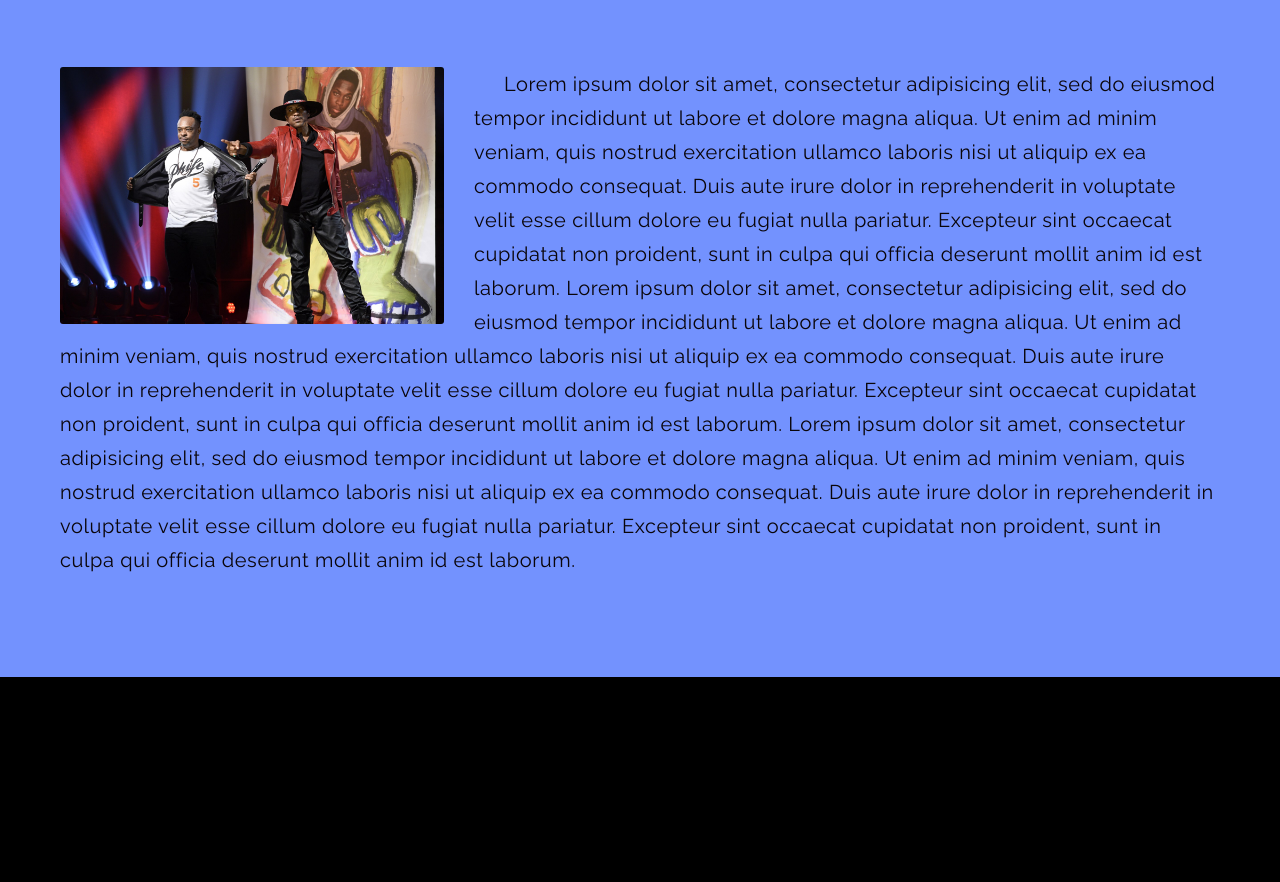
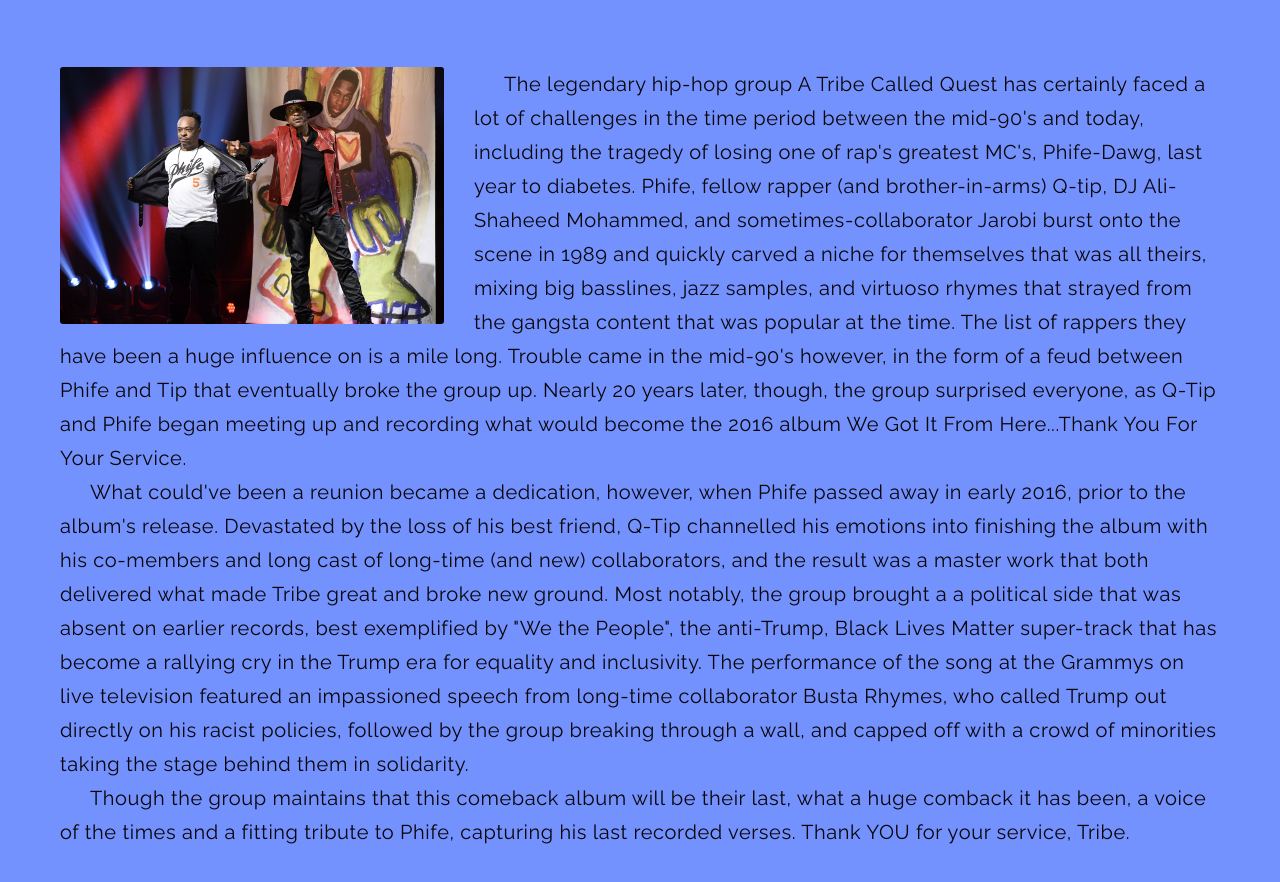
Before and after one commit to nedfaulhaber/happy-bday-mumsy, a plain HTML site: page tribe.html in a window 1280 px wide. Shown: the part 340-1222 px from the top of the page. Before the commit the page ends 1017 px from the top, so only its background shows below. Drawn offline with Linux system fonts and the light colour scheme; a web font is replaced by a local one.

Commit message:
finished content for tribe page

```diff
--- a/tribe.html
+++ b/tribe.html
@@ -33,7 +33,9 @@
       </div>
       <div id="t-content"class="content">
         <img id="tribe-today" src="img/ATribeCalledQuest.png" alt="pic of Q-Tip and Jarobi">
-        <p>Lorem ipsum dolor sit amet, consectetur adipisicing elit, sed do eiusmod tempor incididunt ut labore et dolore magna aliqua. Ut enim ad minim veniam, quis nostrud exercitation ullamco laboris nisi ut aliquip ex ea commodo consequat. Duis aute irure dolor in reprehenderit in voluptate velit esse cillum dolore eu fugiat nulla pariatur. Excepteur sint occaecat cupidatat non proident, sunt in culpa qui officia deserunt mollit anim id est laborum.  Lorem ipsum dolor sit amet, consectetur adipisicing elit, sed do eiusmod tempor incididunt ut labore et dolore magna aliqua. Ut enim ad minim veniam, quis nostrud exercitation ullamco laboris nisi ut aliquip ex ea commodo consequat. Duis aute irure dolor in reprehenderit in voluptate velit esse cillum dolore eu fugiat nulla pariatur. Excepteur sint occaecat cupidatat non proident, sunt in culpa qui officia deserunt mollit anim id est laborum. Lorem ipsum dolor sit amet, consectetur adipisicing elit, sed do eiusmod tempor incididunt ut labore et dolore magna aliqua. Ut enim ad minim veniam, quis nostrud exercitation ullamco laboris nisi ut aliquip ex ea commodo consequat. Duis aute irure dolor in reprehenderit in voluptate velit esse cillum dolore eu fugiat nulla pariatur. Excepteur sint occaecat cupidatat non proident, sunt in culpa qui officia deserunt mollit anim id est laborum.</p>
+        <p>The legendary hip-hop group A Tribe Called Quest has certainly faced a lot of challenges in the time period between the mid-90's and today, including the tragedy of losing one of rap's greatest MC's, Phife-Dawg, last year to diabetes.  Phife, fellow rapper (and brother-in-arms) Q-tip, DJ Ali-Shaheed Mohammed, and sometimes-collaborator Jarobi burst onto the scene in 1989 and quickly carved a niche for themselves that was all theirs, mixing big basslines, jazz samples, and virtuoso rhymes that strayed from the gangsta content that was popular at the time.  The list of rappers they have been a huge influence on is a mile long.  Trouble came in the mid-90's however, in the form of a feud between Phife and Tip that eventually broke the group up.  Nearly 20 years later, though, the group surprised everyone, as Q-Tip and Phife began meeting up and recording what would become the 2016 album <em>We Got It From Here...Thank You For Your Service</em>.</p>
+        <p>What could've been a reunion became a dedication, however, when Phife passed away in early 2016, prior to the album's release.  Devastated by the loss of his best friend, Q-Tip channelled his emotions into finishing the album with his co-members and long cast of long-time (and new) collaborators, and the result was a master work that both delivered what made Tribe great and broke new ground.  Most notably, the group brought a a political side that was absent on earlier records, best exemplified by "We the People", the anti-Trump, Black Lives Matter super-track that has become a rallying cry in the Trump era for equality and inclusivity.  The performance of the song at the Grammys on live television featured an impassioned speech from long-time collaborator Busta Rhymes, who called Trump out directly on his racist policies, followed by the group breaking through a wall, and capped off with a crowd of minorities taking the stage behind them in solidarity.</p>
+        <p>Though the group maintains that this comeback album will be their last, what a huge comback it has been, a voice of the times and a fitting tribute to Phife, capturing his last recorded verses.  Thank YOU for your service, Tribe.</p>
       </div>
     </div>
   </body>
```
